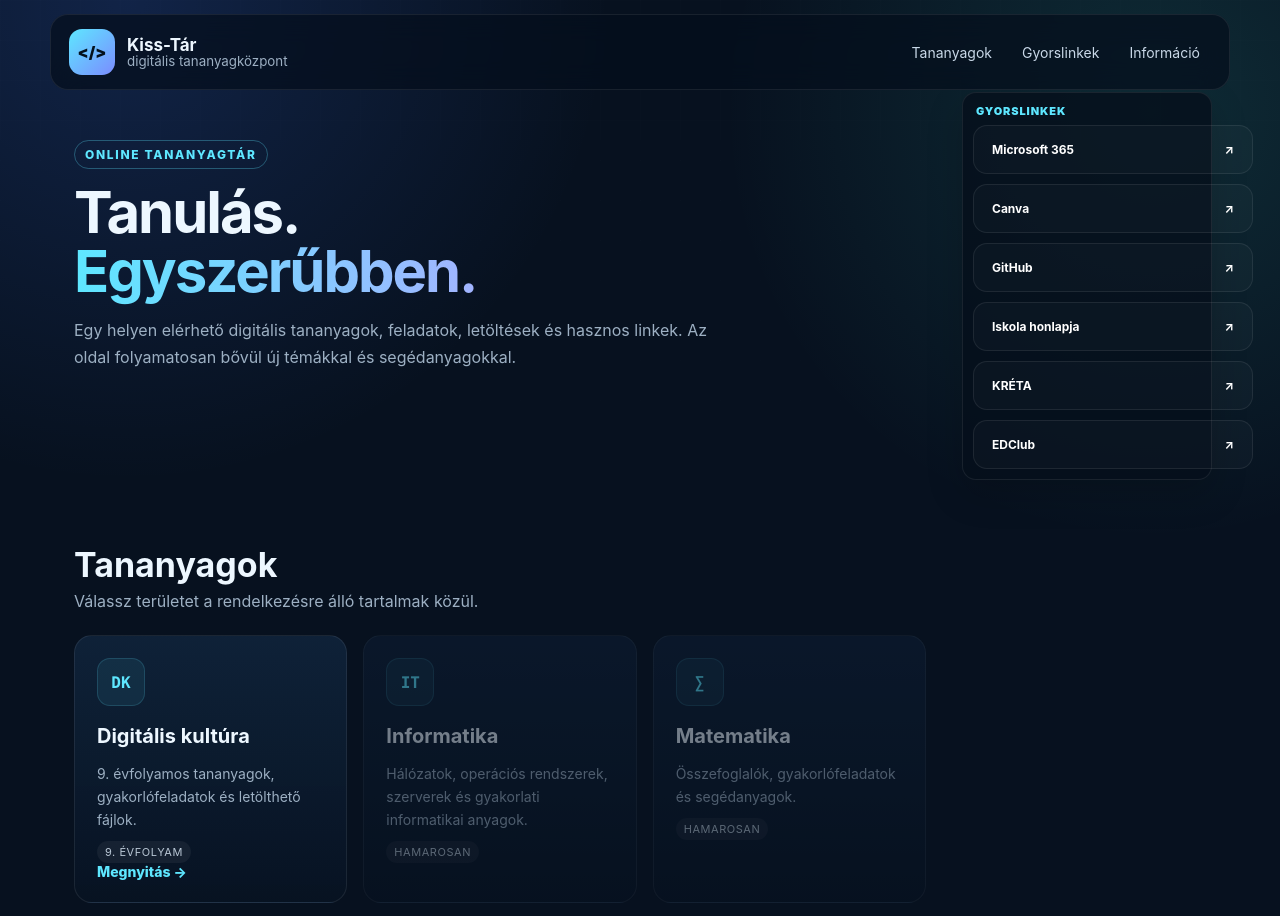
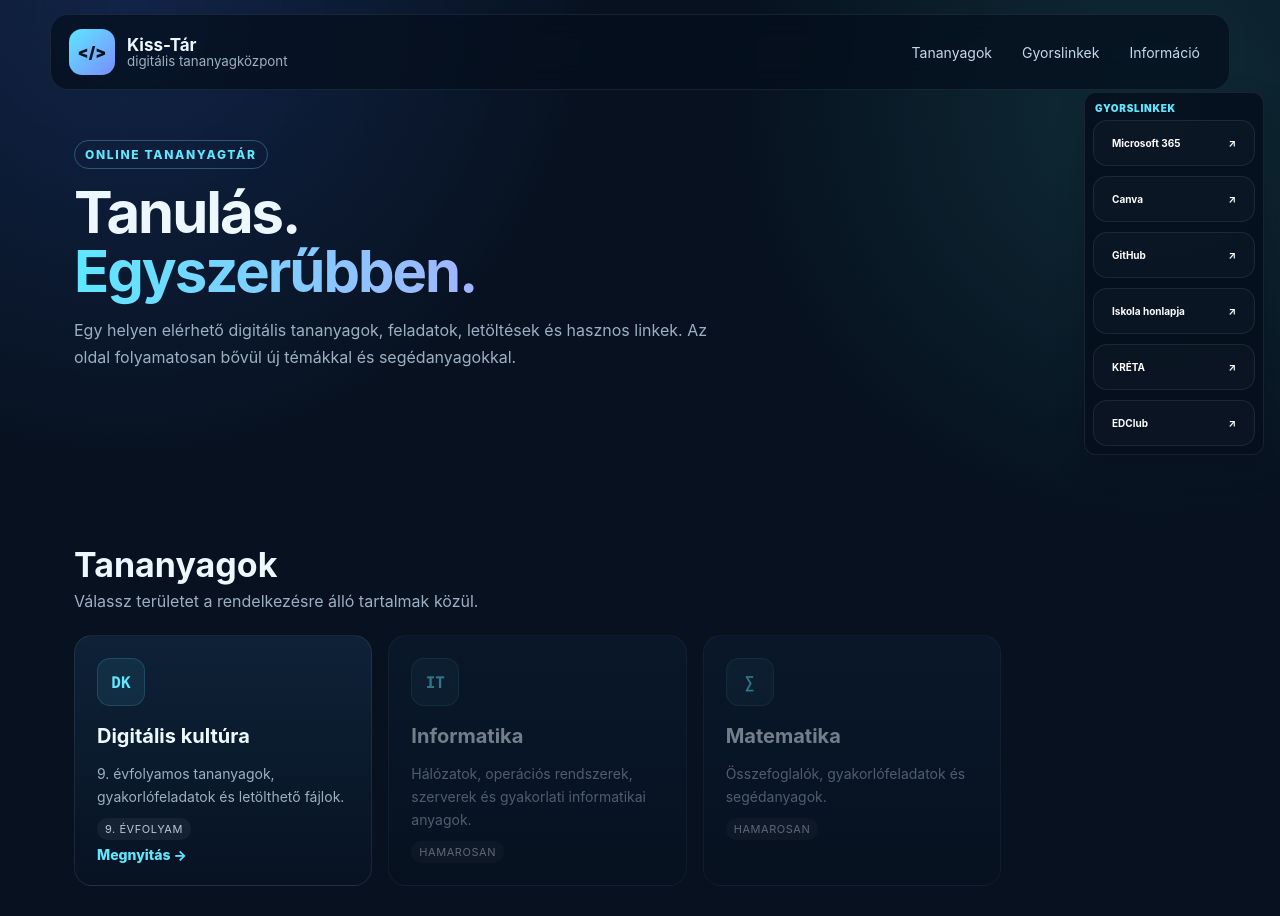
Before and after one commit to Fegya-git/elso-weboldalam, a plain HTML site: page index.html in a window 1280 px wide. Shown: the top 916 px of the page. Drawn offline with Linux system fonts and the light colour scheme.

Commit message:
v8 index.html

```diff
--- a/index.html
+++ b/index.html
@@ -53,25 +53,12 @@
       -webkit-background-clip:text;background-clip:text;color:transparent;
     }
     .lead{max-width:650px;color:var(--muted);font-size:16px;line-height:1.65}
-        .hero-side{display:flex;flex-direction:column;gap:10px;align-self:start;position:fixed;top:92px;right:max(18px, calc((100vw - 1180px)/2 + 18px));width:250px;z-index:90}
-    .hero, .section, footer{margin-right:280px}
-    .quick-card{
-      border:1px solid var(--line);
-      border-radius:14px;
-      background:rgba(5,15,28,.82);
-      padding:10px;
-      box-shadow:0 14px 36px rgba(0,0,0,.18)
-    }
-    .quick-card-title{
-      font-size:11px;
-      font-weight:900;
-      letter-spacing:.08em;
-      text-transform:uppercase;
-      color:var(--cyan);
-      margin:1px 3px 7px
-    }
+        .hero-side{display:flex;flex-direction:column;gap:8px;align-self:start;position:fixed;top:92px;right:16px;width:180px;max-width:calc(100vw - 32px);z-index:90}
+    .hero, .section, footer{margin-right:205px}
+    .quick-card{border:1px solid var(--line);border-radius:12px;background:rgba(5,15,28,.86);padding:8px;box-shadow:0 12px 30px rgba(0,0,0,.18);width:100%;max-width:100%;overflow:hidden;box-sizing:border-box}
+    .quick-card-title{font-size:10px;font-weight:900;letter-spacing:.07em;text-transform:uppercase;color:var(--cyan);margin:1px 2px 6px}
     .top-links{margin:0;max-width:none;min-width:0}
-    .top-links a{padding:8px 10px;font-size:12px;border-radius:10px}
+    .top-links a{width:100%;max-width:100%;padding:6px 7px;font-size:10px;border-radius:8px;min-width:0;overflow:hidden;box-sizing:border-box}
 .hero-card{
       border:1px solid var(--line);border-radius:22px;
       background:linear-gradient(180deg,rgba(20,42,69,.9),rgba(7,20,35,.9));
@@ -110,17 +97,28 @@
       display:inline-block;width:max-content;margin-top:10px;padding:4px 8px;border-radius:999px;
       background:rgba(255,255,255,.05);color:#b9c7d5;font-size:11px;letter-spacing:.05em;text-transform:uppercase;
     }
-    .quick{margin-top:0;display:grid;grid-template-columns:1fr;gap:10px;min-width:280px;max-width:360px;margin-left:auto}
+    .quick{margin-top:0;display:grid;grid-template-columns:1fr;gap:10px;min-width:0;max-width:100%;margin-left:auto}
     .quick a{
-      display:flex;justify-content:space-between;gap:12px;padding:16px 18px;border:1px solid var(--line);
+      display:flex;justify-content:space-between;align-items:center;gap:8px;padding:16px 18px;border:1px solid var(--line);min-width:0;max-width:100%;overflow:hidden;box-sizing:border-box;
       border-radius:14px;background:rgba(255,255,255,.025);color:white;text-decoration:none;font-weight:700;
     }
     .quick a:hover{border-color:rgba(94,231,255,.35)}
+    .quick a span:first-child{min-width:0;overflow:hidden;text-overflow:ellipsis;white-space:nowrap}
+    .quick a span:last-child{flex:0 0 auto}
     footer{
       margin-top:70px;padding-top:24px;border-top:1px solid var(--line);color:var(--muted);
       display:flex;justify-content:space-between;gap:20px;flex-wrap:wrap;
     }
     footer strong{color:white}
+
+    @media(max-width:1050px){
+      header{position:sticky;top:8px;left:auto;transform:none;width:auto;max-width:none}
+      .wrap{padding-top:28px}
+      .hero-side{position:static;width:auto;max-width:none;margin:0 0 18px}
+      .hero, .section, footer{margin-right:0}
+      .quick-card{max-width:420px}
+    }
+
     @media(max-width:900px){
       header{position:sticky;top:8px;left:auto;transform:none;width:auto;max-width:none}
       .wrap{padding-top:28px}
@@ -170,12 +168,12 @@
         <div class="quick-card">
           <div class="quick-card-title">Gyorslinkek</div>
           <div class="quick top-links">
-            <a href="https://www.office.com/" target="_blank" rel="noopener">Microsoft 365 <span>↗</span></a>
-            <a href="https://www.canva.com/" target="_blank" rel="noopener">Canva <span>↗</span></a>
-            <a href="https://github.com/" target="_blank" rel="noopener">GitHub <span>↗</span></a>
-            <a href="https://kv-rakoczi.www.intezmeny.edir.hu/" target="_blank" rel="noopener">Iskola honlapja <span>↗</span></a>
-            <a href="https://kvszc-rakoczy.e-kreta.hu/" target="_blank" rel="noopener">KRÉTA <span>↗</span></a>
-            <a href="https://kvszc.edclub.com/" target="_blank" rel="noopener">EDClub <span>↗</span></a>
+            <a href="https://www.office.com/" target="_blank" rel="noopener"><span>Microsoft 365</span><span>↗</span></a>
+            <a href="https://www.canva.com/" target="_blank" rel="noopener"><span>Canva</span><span>↗</span></a>
+            <a href="https://github.com/" target="_blank" rel="noopener"><span>GitHub</span><span>↗</span></a>
+            <a href="https://kv-rakoczi.www.intezmeny.edir.hu/" target="_blank" rel="noopener"><span>Iskola honlapja</span><span>↗</span></a>
+            <a href="https://kvszc-rakoczy.e-kreta.hu/" target="_blank" rel="noopener"><span>KRÉTA</span><span>↗</span></a>
+            <a href="https://kvszc.edclub.com/" target="_blank" rel="noopener"><span>EDClub</span><span>↗</span></a>
           </div>
         </div>
 
```
